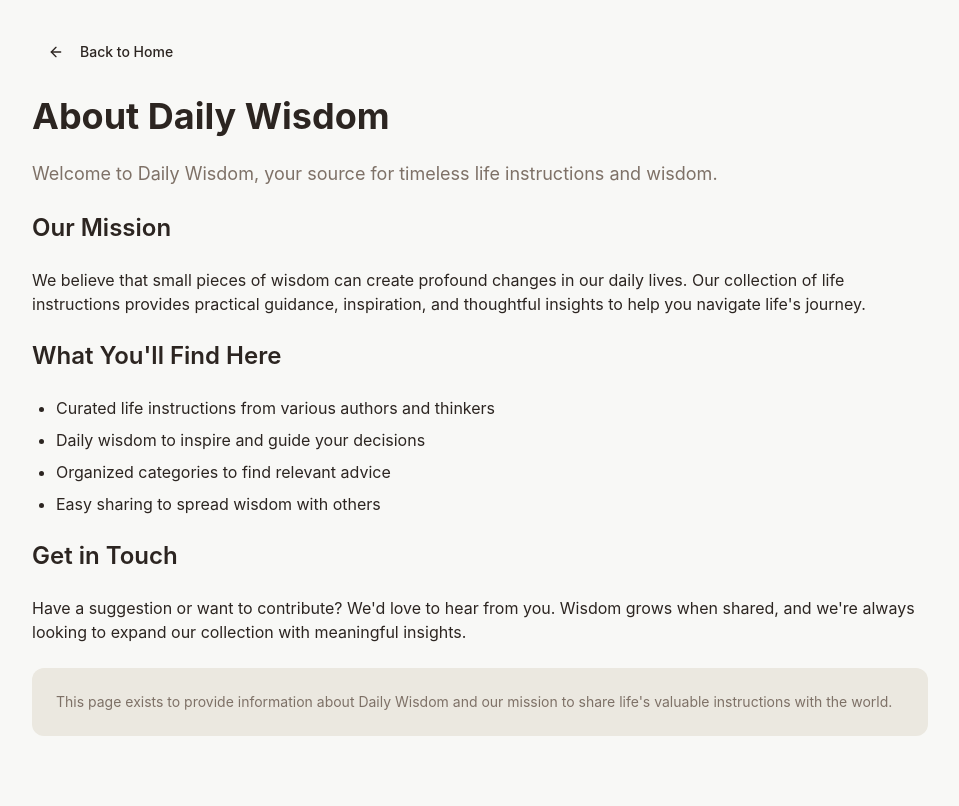
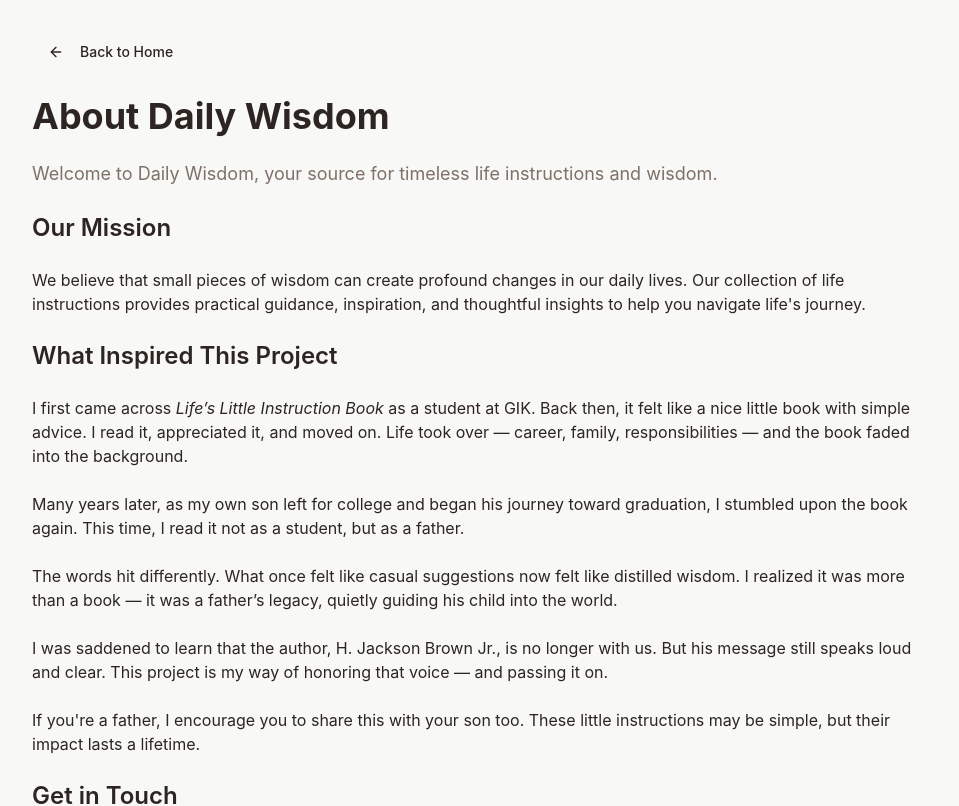
Before and after one commit to naveedakhan/sage-whispers, a React (Vite) app: page /about in a window 1280 px wide. Shown: the top 806 px of the page, without its empty margins (160-1119 px from the left). Built offline with nearby package versions, Linux system fonts and the light colour scheme.

Commit message:
Code edited in Lovable Code Editor
Edited UI in Lovable

```diff
--- a/src/pages/About.tsx
+++ b/src/pages/About.tsx
@@ -29,13 +29,22 @@ const About = () => {
                 thoughtful insights to help you navigate life's journey.
               </p>
 
-              <h2 className="text-2xl font-semibold mt-8 mb-4">What You'll Find Here</h2>
-              <ul className="list-disc pl-6 space-y-2">
-                <li>Curated life instructions from various authors and thinkers</li>
-                <li>Daily wisdom to inspire and guide your decisions</li>
-                <li>Organized categories to find relevant advice</li>
-                <li>Easy sharing to spread wisdom with others</li>
-              </ul>
+              <h2 className="text-2xl font-semibold mt-8 mb-4">What Inspired This Project</h2>
+              <p>
+                I first came across <em>Life’s Little Instruction Book</em> as a student at GIK. Back then, it felt like a nice little book with simple advice. I read it, appreciated it, and moved on. Life took over — career, family, responsibilities — and the book faded into the background.
+              </p>
+              <p>
+                Many years later, as my own son left for college and began his journey toward graduation, I stumbled upon the book again. This time, I read it not as a student, but as a father.
+              </p>
+              <p>
+                The words hit differently. What once felt like casual suggestions now felt like distilled wisdom. I realized it was more than a book — it was a father’s legacy, quietly guiding his child into the world.
+              </p>
+              <p>
+                I was saddened to learn that the author, H. Jackson Brown Jr., is no longer with us. But his message still speaks loud and clear. This project is my way of honoring that voice — and passing it on.
+              </p>
+              <p>
+                If you're a father, I encourage you to share this with your son too. These little instructions may be simple, but their impact lasts a lifetime.
+              </p>
 
               <h2 className="text-2xl font-semibold mt-8 mb-4">Get in Touch</h2>
               <p>
```
